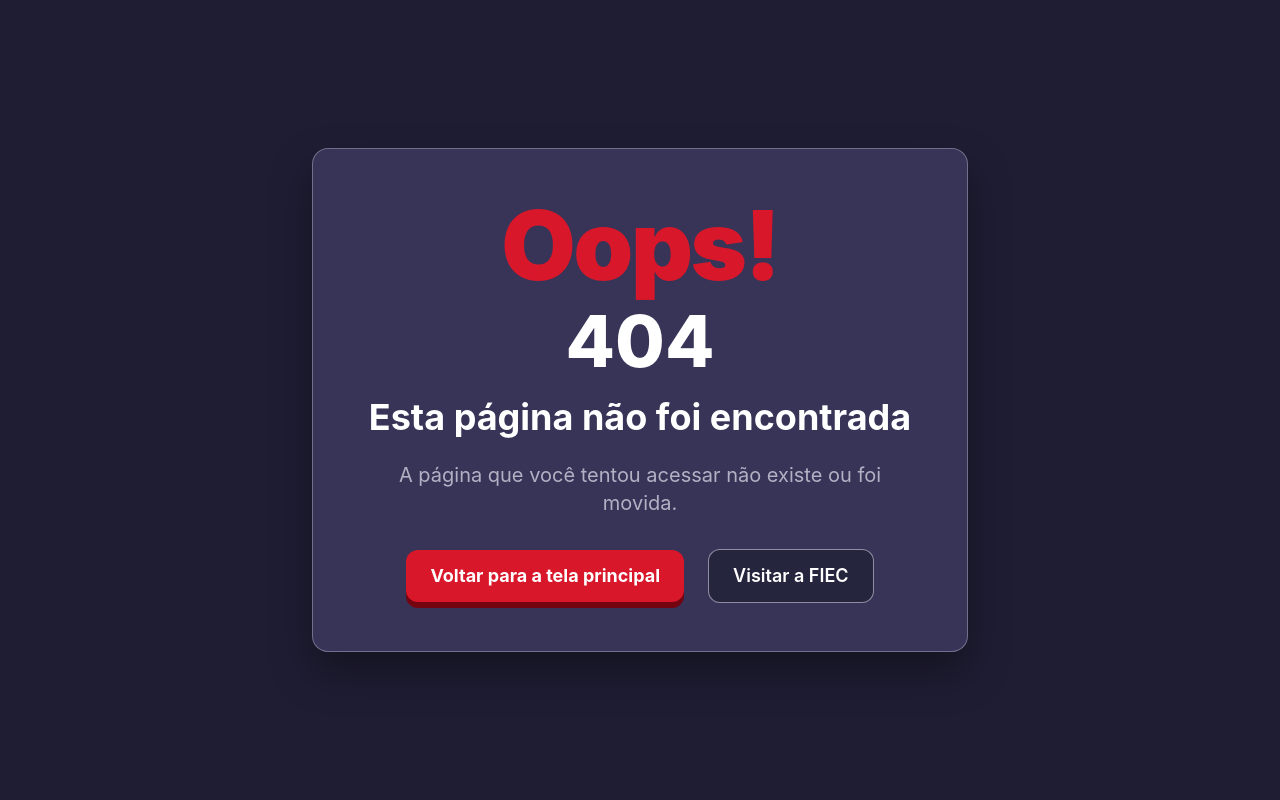
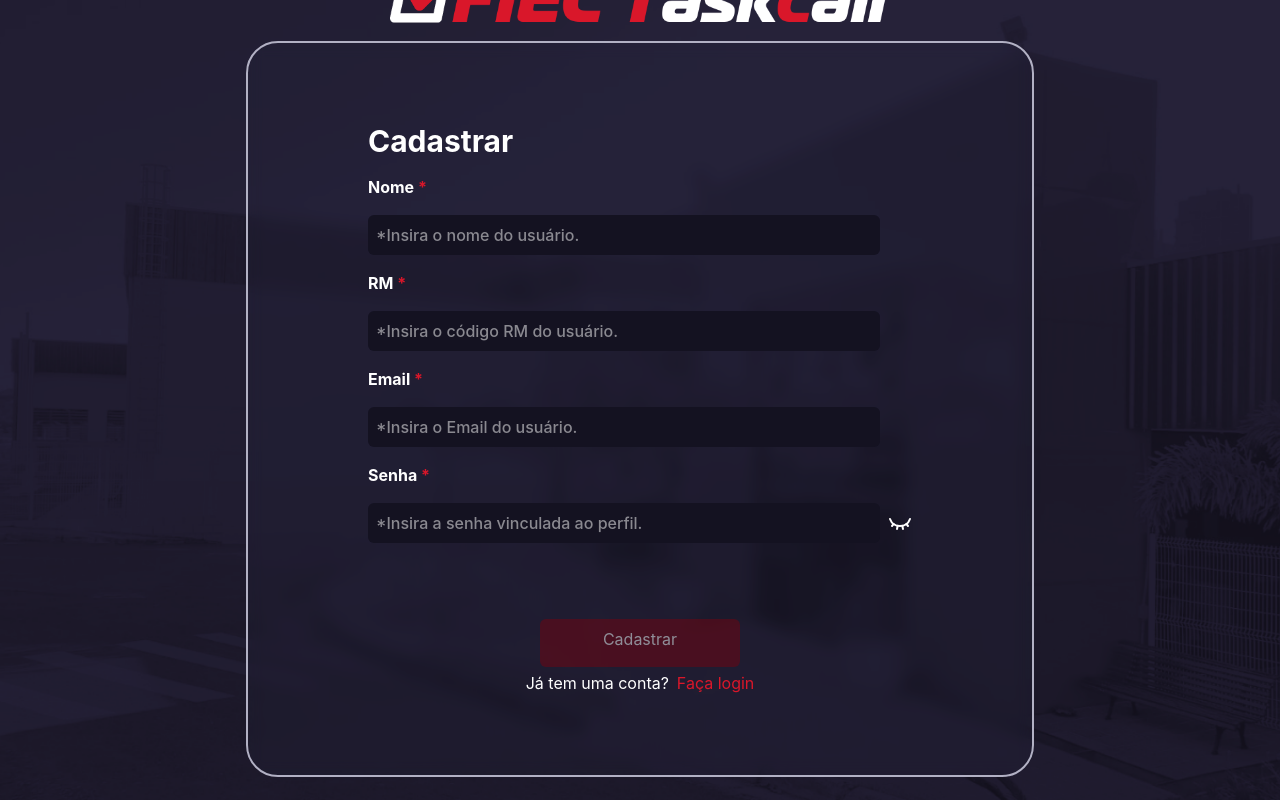
Before and after one commit to enzomlfiec/Fiec-Taskcall, a React (Vite) app in the folder src/frontend/: page /registro in a window 1280 px wide. Before the commit this address had no page. Built offline with nearby package versions, Linux system fonts and the light colour scheme.

Commit message:
Adicionado registros

```diff
--- a/src/frontend/src/App.jsx
+++ b/src/frontend/src/App.jsx
@@ -3,6 +3,7 @@ import "../style.css";
 import FakeLayers from "./components/FakeLayers";
 import Inbox from "./components/Chamado/Inbox/Inbox";
 import TelaPrincipal from "./components/TelaPrincipal";
+import Registro from "./components/Registro";
 import PageNotFound from "./components/PageNotFound";
 import React from "react";
 
@@ -21,6 +22,7 @@ function App() {
 
           <Route path="/" element={<FakeLayers />} />
           <Route path="/login" element={<Login />} />
+          <Route path="/registro" element={<Registro />} />
 
           <Route path="/tela-principal" element={<TelaPrincipal
             collapsed={collapsed}
@@ -41,11 +43,11 @@ function App() {
 
           {/* Futuras rotas de chamado, usuário e configurações
 
-         <Route  path="/chamados" element={<h1 className="text-white">Chamados</h1>}/>
+         <Route  path="/chamados" element={<h1 className="text-pri">Chamados</h1>}/>
 
-         <Route  path="/configuracoes" element={<h1 className="text-white">Configurações</h1>}/>
+         <Route  path="/configuracoes" element={<h1 className="text-pri">Configurações</h1>}/>
 
-          <Route path="/usuario "element={<h1 className="text-white">Usuário</h1>} />
+          <Route path="/usuario "element={<h1 className="text-pri">Usuário</h1>} />
        */}
         </Routes>
       }
--- a/src/frontend/src/components/Chamado/Inbox/ChamadoBullet.jsx
+++ b/src/frontend/src/components/Chamado/Inbox/ChamadoBullet.jsx
@@ -58,7 +58,7 @@ const ChamadoBullet = ({ index, mockInfo }) => {
                             className='w-6 h-6 text-borda opacity-50' />
                     </div>
 
-                    <div className='w-[15%] text-white border-r-2 border-borda/30'>
+                    <div className='w-[15%] text-pri border-r-2 border-borda/30'>
                         <p alt="Nome professor">{mockInfo.nome}</p>
                     </div>
                     <div className='w-[15%] text-borda border-r-2 border-borda/30'>
@@ -67,7 +67,7 @@ const ChamadoBullet = ({ index, mockInfo }) => {
                     <div className='w-[15%] text-borda border-r-2 border-borda/30'>
                         <p alt="Sala 39">{mockInfo.sala}</p>
                     </div>
-                    <div className='w-[15%] text-white border-r-2 border-borda/30'>
+                    <div className='w-[15%] text-pri border-r-2 border-borda/30'>
                         <p alt="Dispositivo">{mockInfo.dispositivo}</p>
                     </div>
                     <div className='w-[20%] text-borda border-borda/30'>
@@ -79,14 +79,16 @@ const ChamadoBullet = ({ index, mockInfo }) => {
             </div>
             <div className={`bg-fundo-profundo/80 backdrop-blur-lg inset-0 h-screen w-screen opacity-0 absolute flex z-50 ${mostrarChamado ? " opacity-100" : "invisible"} justify-center items-center align-middle transition-all duration-500`}
                 onClick={() => setMostrarChamado(!mostrarChamado)}>
-                <div className="p-50 rounded-4xl bg-fundo-razo text-white">
-                    <p className="flex text-white">Você clickou no chamado: {mockInfo.id}</p>
-                    <p> Descrição:{mockInfo.descricao} </p>
-                    <p>• Por: {mockInfo.nome}</p>
-                    <p>• Cargo: {mockInfo.cargo}</p>
-                    <p>• Sala {mockInfo.salas}</p>
-                    <p>• {mockInfo.dispositivo}</p>
-                    <p>• Status: {statusInfo.nome}</p>
+                <div className="p-1 h-100 w-200 rounded-lg bg-fundo-profundo text-pri flex flex-col items-baseline justify-baseline">
+                    <div className="bg-debug h-full w-full ">
+                        <p className="flex ">Chamado: {mockInfo.id}</p>
+                        <p className="flex "> Descrição:{mockInfo.descricao} </p>
+                        <p>• Por: {mockInfo.nome}</p>
+                        <p>• Cargo: {mockInfo.cargo}</p>
+                        <p>• Sala {mockInfo.salas}</p>
+                        <p>• {mockInfo.dispositivo}</p>
+                        <p>• Status: {statusInfo.nome}</p>
+                    </div>
 
                 </div>
 
--- a/src/frontend/src/components/LayoutUsuario.jsx
+++ b/src/frontend/src/components/LayoutUsuario.jsx
@@ -22,7 +22,7 @@ const LayoutUsuario = () => {
 
                 <div className="flex flex-col gap-1">
 
-                    <span className="h-7 w-57 px-2 bg-fundo-razo rounded-md text-white font-medium text-lg flex items-center">
+                    <span className="h-7 w-57 px-2 bg-fundo-razo rounded-md text-pri font-medium text-lg flex items-center">
                         Usuário S1337
                     </span>
 
--- a/src/frontend/src/components/Login.jsx
+++ b/src/frontend/src/components/Login.jsx
@@ -1,6 +1,10 @@
 import { useNavigate } from "react-router-dom"
 import React, { useEffect } from "react";
 import userMockData from "../assets/scripts/mock/userMockData";
+import { Link } from "react-router-dom";
+import Registro from "./Registro";
+import { EyeClosed } from "lucide-react";
+import { Eye } from "lucide-react";
 
 function Login() {
 
@@ -8,6 +12,8 @@ function Login() {
     const [login, setLogin] = React.useState("")
     const [senha, setSenha] = React.useState("")
     const [valid, setValid] = React.useState(false)
+    const [passtype, setPassType] = React.useState("password")
+
 
     useEffect(() => {
         if (senha != "" && login != "") {
@@ -40,42 +46,64 @@ function Login() {
             <div className="flex flex-col relative h-screen w-screen items-center justify-center bottom-10">
                 <img id="logo" src="public/assets/logo/logo-hor.png" className="w-125"></img>
 
-                <form onSubmit={handleSubmit} className="relative flex flex-col text-white bg-fundo-medio/20 backdrop-blur-sm p-20 pr-30 pl-30 gap-3 rounded-4xl border-sec border-2">
+                <form onSubmit={handleSubmit} className="relative flex flex-col items-center text-pri bg-fundo-medio/20 backdrop-blur-sm p-20 pr-30 pl-30 gap-3 rounded-4xl border-sec border-2">
+                    <div className="flex flex-col gap-4 items-baseline">
+
                         <div className="flex items-center justify-center">
                             <h1 className="select-none text-3xl font-bold">Entrar</h1>
                         </div>
                         <div>
                             <label className="font-bold">RM/Email</label>
-                        <asterisco className="text-accent font-bold select-none"> * </asterisco>
+                            <span className="text-accent font-bold select-none"> * </span>
                         </div>
                         <input
                             value={login}
                             onChange={(e) => setLogin(e.target.value)}
-                        className="text-white bg-fundo-profundo font-medium w-lg rounded-md p-2"
+                            className="text-pri bg-fundo-profundo font-medium w-lg rounded-md p-2"
                             type="text"
                             placeholder="*Insira seu código RM ou Email."
                         />
 
                         <div>
                             <label className="font-bold">Senha</label>
-                        <asterisco className="text-accent font-bold select-none"> * </asterisco>
+                            <span className="text-accent font-bold select-none"> * </span>
                         </div>
+                        <div className="flex flex-row items-center justify-center gap-2">
                             <input value={senha}
                                 onChange={(e) => setSenha(e.target.value)}
-                        className="text-white bg-fundo-profundo font-medium w-lg rounded-md p-2"
-                        type="password"
+                                className="text-pri bg-fundo-profundo font-medium w-lg rounded-md p-2"
+                                type={passtype}
                                 placeholder="*Insira a senha vinculada ao perfil."
                             />
-
+                            <span
+                                className="cursor-pointer"
+                                onClick={() => {
+                                    if (passtype == "password") {
+                                        setPassType("text")
+                                    } else {
+                                        setPassType("password")
+                                    }
+                                }}
+                            >
+                                {passtype == "password" ? <EyeClosed /> : <Eye />}
+                            </span>
+                        </div>
                         <br></br>
 
-                    <div className="flex items-center justify-center">
+                    </div>
+                    <div className="flex items-center justify-center mb-4">
                         <button type="submit" disabled={!valid} className="botao disabled:opacity-50 disabled:cursor-not-allowed! disabled:hover:scale-97 disabled:bg-[#740510] bg-accent"> Entrar </button>
                     </div>
+                    <p>
+                        Não tem uma conta?
+                        <Link to="/registro" className="text-accent ml-2 hover:underline">
+                            Cadastre-se
+                        </Link>
+                    </p>
                     {/* onClick={() => navigate("/tela-principal")} */}
                 </form>
-            </div>
-        </div>
+            </div >
+        </div >
     )
 
 }
--- /dev/null
+++ b/src/frontend/src/components/Registro.jsx
@@ -0,0 +1,159 @@
+import { useNavigate } from "react-router-dom"
+import React, { useEffect } from "react";
+import userMockData from "../assets/scripts/mock/userMockData";
+import { Link } from "react-router-dom";
+import { EyeClosed } from "lucide-react";
+import { Eye } from "lucide-react";
+
+function Registro() {
+
+    const navigate = useNavigate();
+    const [campoRM, setCampoRM] = React.useState("")
+    const [campoNome, setCampoNome] = React.useState("")
+    const [campoEmail, setCampoEmail] = React.useState("")
+    const [campoSenha, setCampoSenha] = React.useState("")
+    const [campoValid, setCampoValid] = React.useState(false)
+    const [passtype, setPassType] = React.useState("password")
+
+
+    useEffect(() => {
+        if (campoSenha != "" && campoRM != "" && campoEmail != "") {
+            setCampoValid(true)
+        } else { setCampoValid(false) }
+    }, [campoSenha, campoRM, campoEmail])
+
+    function handleSubmit(event) {
+        event.preventDefault()
+
+
+        const usuario = userMockData.find(
+
+            function (usuario) {
+                return (usuario.RM === campoRM || usuario.email === campoEmail)
+            })
+
+        if (usuario) {
+            alert("Este RM ou Email ja foi cadastrado cadastrado.")
+        } else {
+            try {
+                const cadastro = {
+                    id: userMockData.length,
+                    uid: crypto.randomUUID(),
+                    email: campoEmail,
+                    nome: campoNome,
+                    RM: campoRM,
+                    senha: campoSenha
+                }
+
+                userMockData.push(cadastro)
+
+                if (userMockData.find((u) => u.uid === cadastro.uid)) {
+                    alert("Usuario cadastrado com sucesso!.")
+                    navigate("/login")
+                } else {
+                    throw new Error("Erro ao cadastrar usuario.")
+                }
+            } catch (error) {
+                alert("Erro ao cadastrar usuario.")
+                return
+            }
+            navigate("/login")
+        }
+    }
+
+    // const userInfo = userMockData.find(validarUsuario)
+
+    return (
+        <div className="flex flex-col relative h-screen w-screen items-center justify-center bg-[url(public/assets/login2.png)] bg-cover">
+            <div className="flex flex-col relative h-screen w-screen items-center justify-center bottom-10">
+                <img id="logo" src="public/assets/logo/logo-hor.png" className="w-125"></img>
+                <div className="flex flex-col gap-4 items-baseline">
+
+
+                    <form onSubmit={handleSubmit} className="relative flex flex-col items-center text-pri bg-fundo-medio/20 backdrop-blur-sm p-20 pr-30 pl-30 gap-3 rounded-4xl border-sec border-2">
+                        <div className="flex flex-col gap-4 items-baseline">
+                            <div className="flex items-center justify-center">
+                                <h1 className="select-none text-3xl font-bold">Cadastrar</h1>
+                            </div>
+                            <div>
+                                <label className="font-bold">Nome</label>
+                                <span className="text-accent font-bold select-none"> * </span>
+                            </div>
+                            <input
+                                value={campoNome}
+                                onChange={(e) => setCampoNome(e.target.value)}
+                                className="text-pri bg-fundo-profundo font-medium w-lg rounded-md p-2"
+                                type="text"
+                                placeholder="*Insira o nome do usuário."
+                            />
+                            <div>
+                                <label className="font-bold">RM</label>
+                                <span className="text-accent font-bold select-none"> * </span>
+                            </div>
+                            <input
+                                value={campoRM}
+                                onChange={(e) => setCampoRM(e.target.value)}
+                                className="text-pri bg-fundo-profundo font-medium w-lg rounded-md p-2"
+                                type="number"
+                                placeholder="*Insira o código RM do usuário."
+                            />
+                            <div>
+                                <label className="font-bold">Email</label>
+                                <span className="text-accent font-bold select-none"> * </span>
+                            </div>
+                            <input
+                                value={campoEmail}
+                                onChange={(e) => setCampoEmail(e.target.value)}
+                                className="text-pri bg-fundo-profundo font-medium w-lg rounded-md p-2"
+                                type="text"
+                                placeholder="*Insira o Email do usuário."
+                            />
+
+                            <div>
+                                <label className="font-bold">Senha</label>
+                                <span className="text-accent font-bold select-none"> * </span>
+                            </div>
+                            <div className="flex flex-row items-center justify-center gap-2">
+                                <input value={campoSenha}
+                                    onChange={(e) => setCampoSenha(e.target.value)}
+                                    className="text-pri bg-fundo-profundo font-medium w-lg rounded-md p-2"
+                                    type={passtype}
+                                    placeholder="*Insira a senha vinculada ao perfil."
+                                />
+                                <span
+                                    className="cursor-pointer"
+                                    onClick={() => {
+                                        if (passtype == "password") {
+                                            setPassType("text")
+                                        } else {
+                                            setPassType("password")
+                                        }
+                                    }}
+                                >
+                                    {passtype == "password" ? <EyeClosed /> : <Eye />}
+                                </span>
+                            </div>
+                            <br></br>
+
+                            <br></br>
+                        </div>
+                        <div className="flex items-center justify-center">
+                            <button type="submit" disabled={!campoValid} className="botao disabled:opacity-50 disabled:cursor-not-allowed! disabled:hover:scale-97 disabled:bg-[#740510] bg-accent"> Cadastrar </button>
+                        </div>
+
+                        <p>
+                            Já tem uma conta?
+                            <Link to="/login" className="text-accent ml-2 hover:underline">
+                                Faça login
+                            </Link>
+                        </p>
+                    </form>
+                    {/* onClick={() => navigate("/tela-principal")} */}
+                </div>
+            </div>
+        </div>
+    )
+
+}
+
+export default Registro
--- a/src/frontend/src/components/SideBar.jsx
+++ b/src/frontend/src/components/SideBar.jsx
@@ -88,7 +88,7 @@ function SideBar({ collapsed, setCollapsed }) {
 
         </div>
       </div>
-      <div id="sidebarpull" className={`bg-fundo-razo text-5xl text-borda font-bold select-none pt-5 pb-5 rounded-br-4xl rounded-tr-4xl text-center align-middle leading-loose cursor-pointer hover:bg-borda transition-all duration-300 hover:text-white`}
+      <div id="sidebarpull" className={`bg-fundo-razo text-5xl text-borda font-bold select-none pt-5 pb-5 rounded-br-4xl rounded-tr-4xl text-center align-middle leading-loose cursor-pointer hover:bg-borda transition-all duration-300 hover:text-pri`}
         onClick={() => { setCollapsed(!collapsed) }}
       ><p className={`${collapsed ? "rotate-180" : "rotate-0"} text-[32px] transition-all duration-500`}>
           <ChevronLeft />
--- a/src/frontend/src/components/TelaPrincipal.jsx
+++ b/src/frontend/src/components/TelaPrincipal.jsx
@@ -102,7 +102,7 @@ const TelaPrincipal = ({ collapsed, setCollapsed }) => {
                             <div className=" absolute inset-0 bg-linear-to-t from-[#1d192b] via-fundo-fundo-fun/0 to-transparent pointer-events-none z-5"></div>
                             <button
                                 onClick={() => navigate("/inbox")}
-                                className="text-white relative bottom-10 botao bg-accent w-32 pt-2 pb-5 text-center z-10 transition-all hover:brightness-70 duration-500! pointer-events-auto"
+                                className="text-pri relative bottom-10 botao bg-accent w-32 pt-2 pb-5 text-center z-10 transition-all hover:brightness-70 duration-500! pointer-events-auto"
                             >
                                 Ver tudo
                             </button>
```
Also changed, not shown: src/frontend/src/components/Chamado/Inbox/CriacaoChamado.jsx (+12 -12 lines), src/frontend/public/assets/Login2.png, src/frontend/src/assets/scripts/mock/userMockData.js (line endings or trailing spaces). Lines whose indentation alone changed are shown as unchanged.
